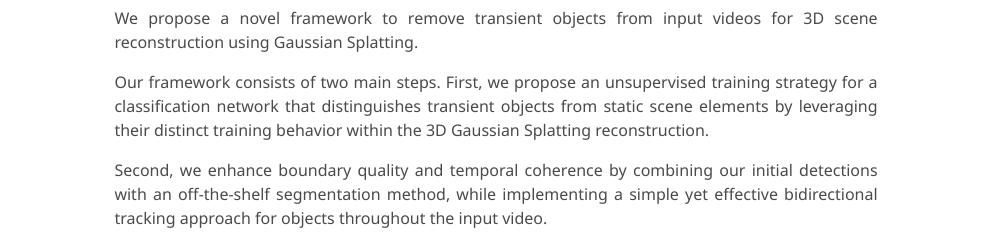
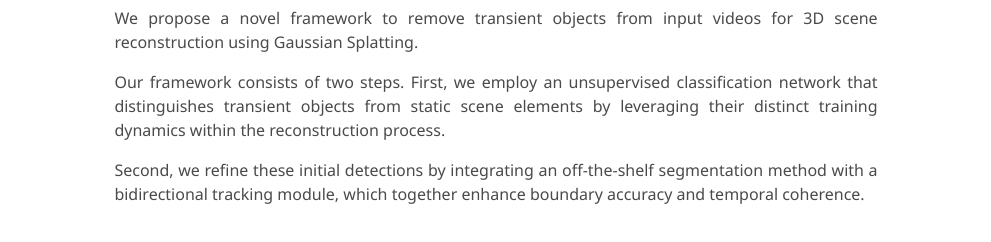
Before and after one commit to transient-3dgs/transient-3dgs.github.io, a plain HTML site: page index.html in a window 1280 px wide. Shown: the part 710-952 px from the top of the page, without its empty margins (144-1135 px from the left). Drawn offline with nearby package versions, Linux system fonts and the light colour scheme; some icons are missing; a web font is replaced by a local one.

Commit message:
Update index.html

```diff
--- a/index.html
+++ b/index.html
@@ -150,15 +150,13 @@
             for 3D scene reconstruction using Gaussian Splatting.
           </p>
           <p>
-            Our framework consists of two main steps.
-            First, we propose an unsupervised training strategy for a classification
-            network that distinguishes transient objects from static scene elements by
-            leveraging their distinct training behavior within the 3D Gaussian Splatting reconstruction.
+            Our framework consists of two steps.
+            First, we employ an unsupervised classification network that distinguishes transient objects from static scene elements
+            by leveraging their distinct training dynamics within the reconstruction process.
           </p>
           <p>
-            Second, we enhance boundary quality and temporal coherence by combining our initial detections
-            with an off-the-shelf segmentation method, while implementing a simple yet effective bidirectional
-            tracking approach for objects throughout the input video.
+            Second, we refine these initial detections by integrating an off-the-shelf segmentation method with a bidirectional tracking
+            module, which together enhance boundary accuracy and temporal coherence.
           </p>
         </div>
         <img src="static/images/pipeline.png" class="img-responsive" alt="overview" width="120%" style="max-height: 450px;margin:auto;">
```
